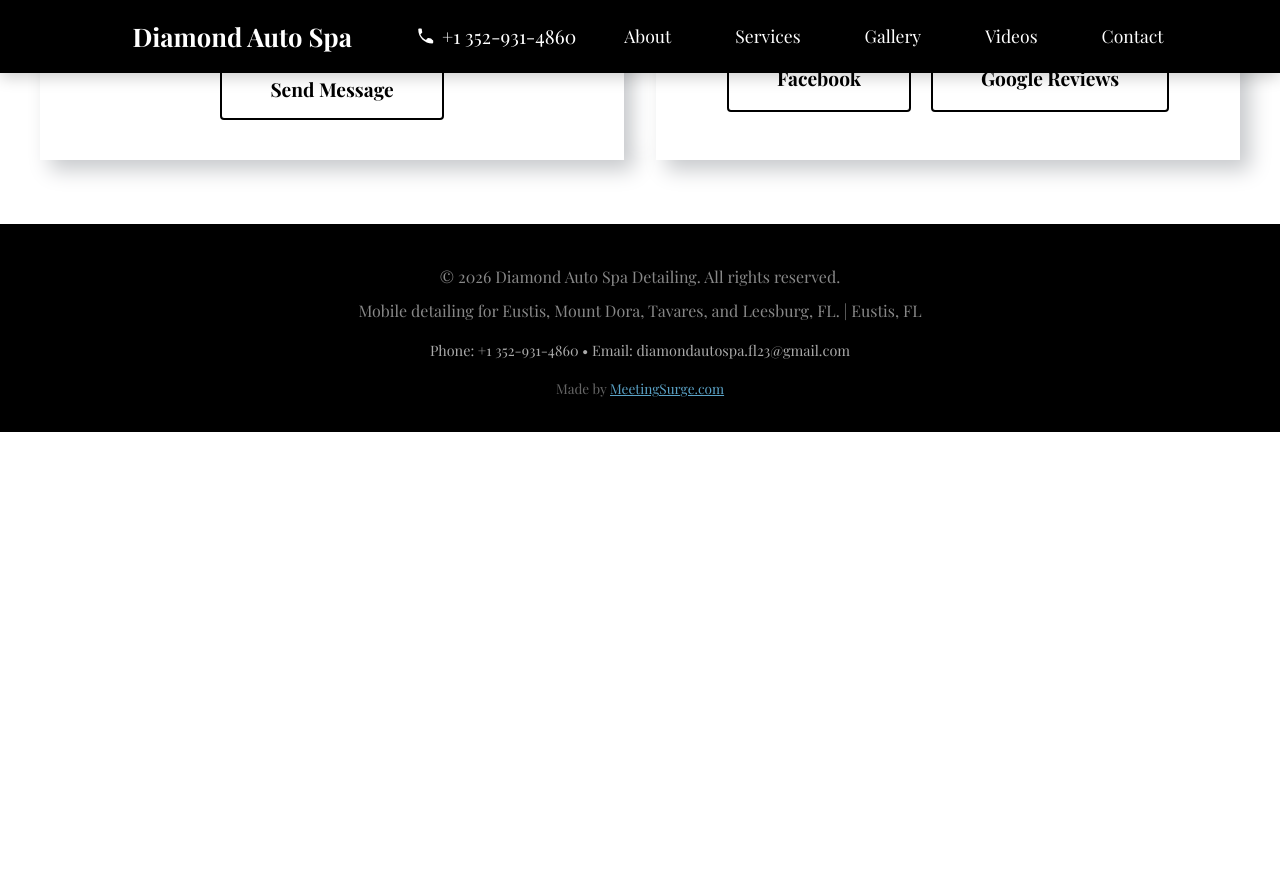
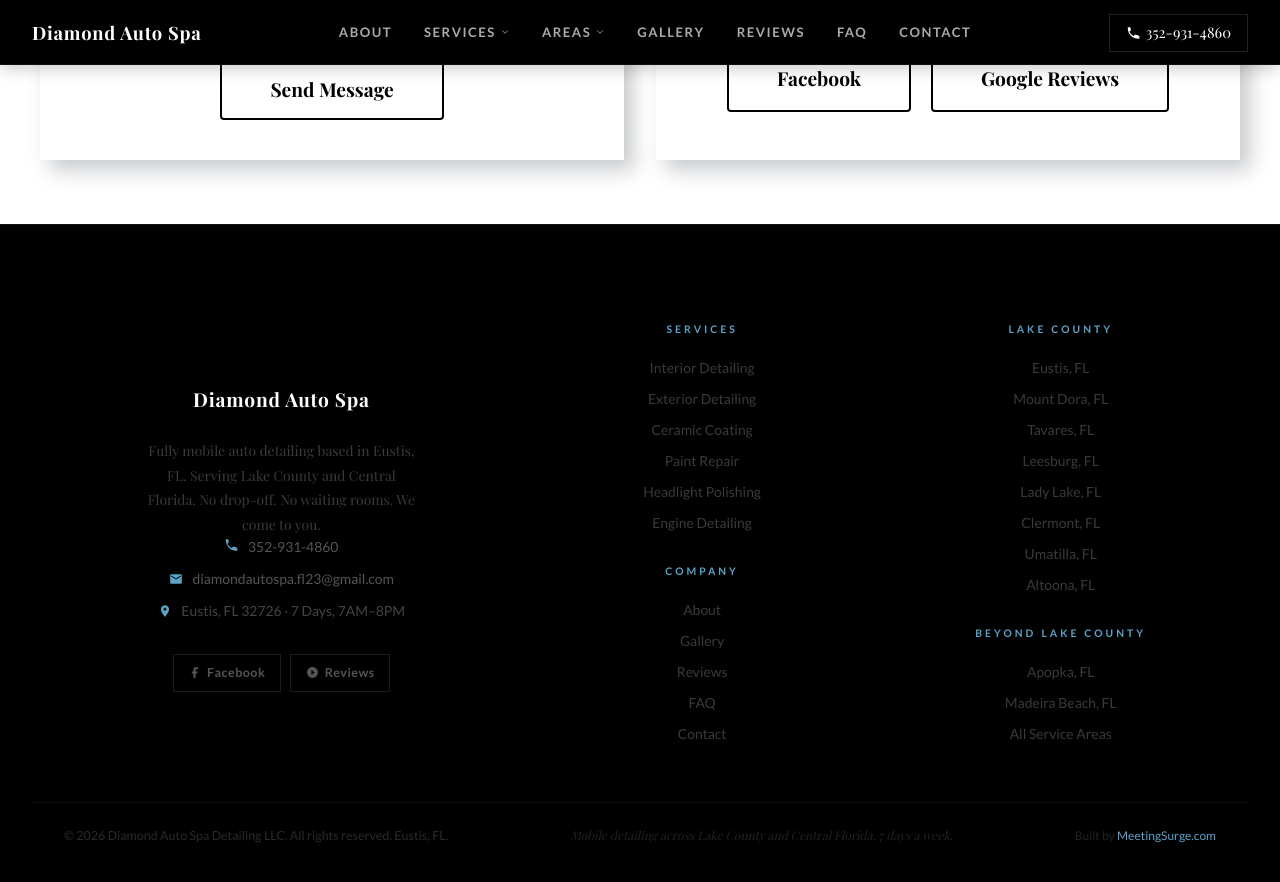
Before and after one commit to JamesBrownR/Diamond-Auto-Spa-Detailing, a Jekyll site: the page built from index.html, in a window 1280 px wide and 900 px high, scrolled down 8109 px. Shown: the top 882 px of the window. Built offline with Jekyll 4.4.1, drawn with Linux system fonts in a browser that asks for light colours; some web fonts are replaced; before the commit the page ends 8541 px from its top, so only the background shows below that.

Commit message:
Update index.html

```diff
--- a/index.html
+++ b/index.html
@@ -159,26 +159,7 @@
 </head>
 <body>
 
-<header class="header">
-    <div class="header-content">
-<a href="#" class="logo">Diamond Auto Spa</a>
-
-        <a href="tel:+13529314860" class="phone-header">
-            <svg class="phone-icon-svg" viewBox="0 0 24 24" xmlns="http://www.w3.org/2000/svg">
-                <path d="M20.01 15.38c-1.23 0-2.42-.2-3.53-.56-.35-.12-.74-.03-1.01.24l-2.2 2.2c-3.23-1.61-5.81-4.19-7.41-7.41l2.2-2.2c.27-.27.35-.66.24-1.01-.36-1.11-.56-2.3-.56-3.53 0-.54-.45-.99-.99-.99H4.19C3.65 2.05 3 2.5 3 3.05 3 13.81 11.19 22 21.95 22c.55 0 .99-.65.99-1.19v-2.54c0-.55-.45-.99-.99-.99z"/>
-            </svg>
-            +1 352-931-4860
-        </a>
-
-        <nav>
-            <a href="#about">About</a>
-            <a href="#services">Services</a>
-            <a href="#gallery">Gallery</a>
-            <a href="#videos">Videos</a>
-            <a href="#contact">Contact</a>
-        </nav>
-    </div>
-</header>
+{% include header.html %}
 
       <section class="hero-desktop">
 
@@ -474,17 +455,7 @@
 
    <section id="footer">
 
-<footer>
-    <p>© 2026 Diamond Auto Spa Detailing. All rights reserved.</p>
-    <p>Mobile detailing for Eustis, Mount Dora, Tavares, and Leesburg, FL. | Eustis, FL</p>
-    <p style="margin-top: 1rem; color: #aaa; font-size: 0.9rem;">
-               Phone: +1 352-931-4860 • Email: diamondautospa.fl23@gmail.com
-    </p>
-
-    <p style="margin-top: 1rem; color: #666; font-size: 0.85rem;">
-        Made by <a href="https://www.meetingsurge.com" target="_blank" style="color:#5BA3C7;">MeetingSurge.com</a>
-    </p>
-</footer>
+{% include footer.html %}
    </section>
 
    <script src="script.js" defer></script>
```
